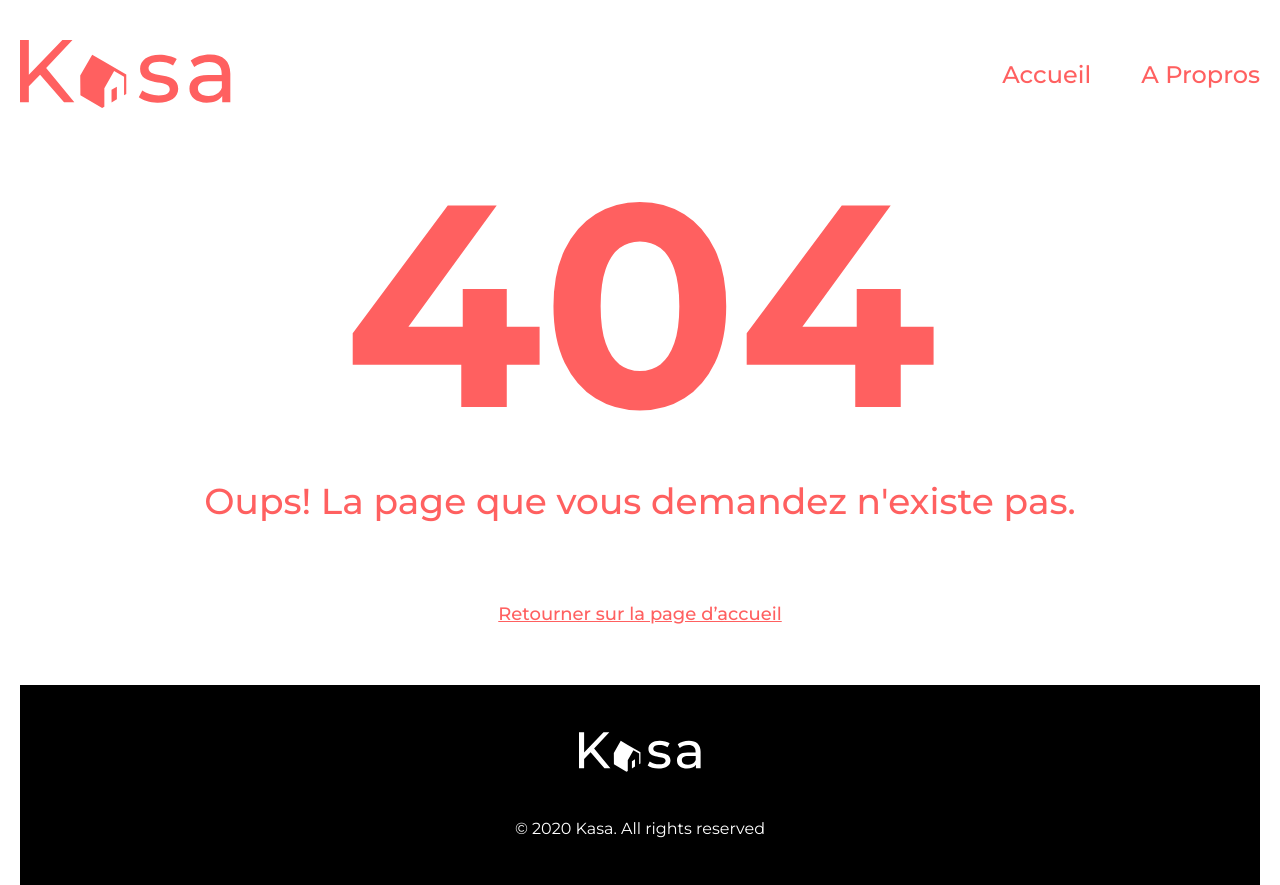
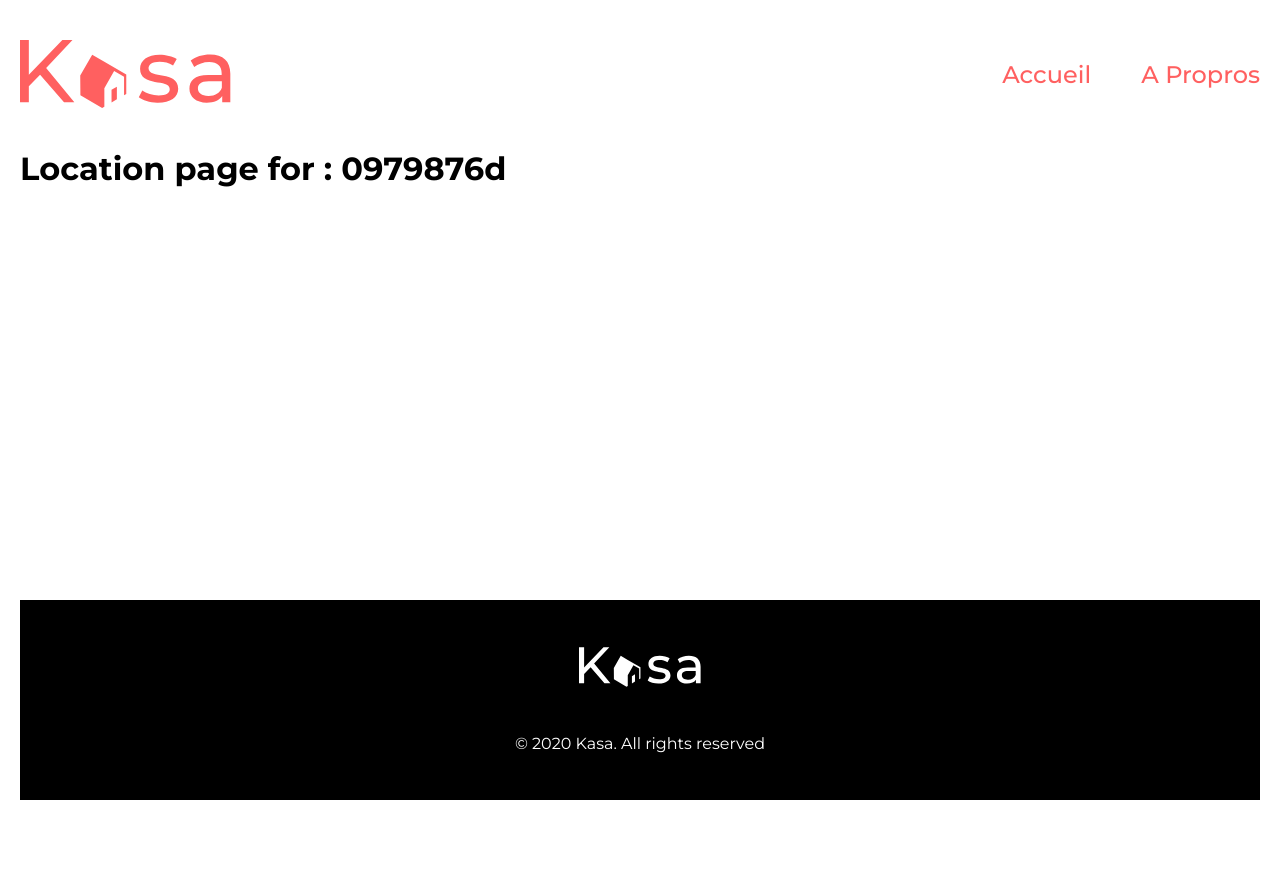
Before and after one commit to melacod/MelanieKlein_11_19012022, a React (Create React App) app: page /location/0979876d in a window 1280 px wide. Before the commit this address had no page. After the commit the page ends 800 px from the top, so only its background shows below. Built offline with nearby package versions, Linux system fonts and the light colour scheme.

Commit message:
location passage paramètre

```diff
--- a/src/AppRouter.js
+++ b/src/AppRouter.js
@@ -6,6 +6,7 @@ import Footer from './layout/Footer.js'
 import Home from './pages/Home'
 import Error from './pages/Error.js'
 import About from './pages/About.js'
+import Location from './pages/Location.js'
 
 export default function AppRouter() {
     return (
@@ -15,6 +16,10 @@ export default function AppRouter() {
                 <Routes>
                     <Route path="/" element={<Home />} />
                     <Route path="/about" element={<About />} />
+                    <Route
+                        path="/location/:locationId"
+                        element={<Location />}
+                    />
                     <Route path="*" element={<Error />} />
                 </Routes>
             </main>
--- a/src/components/Thumb.js
+++ b/src/components/Thumb.js
@@ -1,10 +1,13 @@
+import { Link } from 'react-router-dom'
 import './Thumb.css'
 
 export default function Thumb({ location }) {
     return (
-        <div className="thumb">
-            <img src={location.cover} alt={location.title} />
-            <div>{location.title}</div>
-        </div>
+        <Link to={'location/' + location.id}>
+            <div className="thumb">
+                <img src={location.cover} alt={location.title} />
+                <div>{location.title}</div>
+            </div>
+        </Link>
     )
 }
--- /dev/null
+++ b/src/pages/Location.js
@@ -0,0 +1,9 @@
+import { useParams } from 'react-router'
+
+import './Location.css'
+
+export default function Location() {
+    const { locationId } = useParams()
+
+    return <h1>Location page for : {locationId}</h1>
+}
```
Also changed, not shown: src/pages/Location.css (added).
